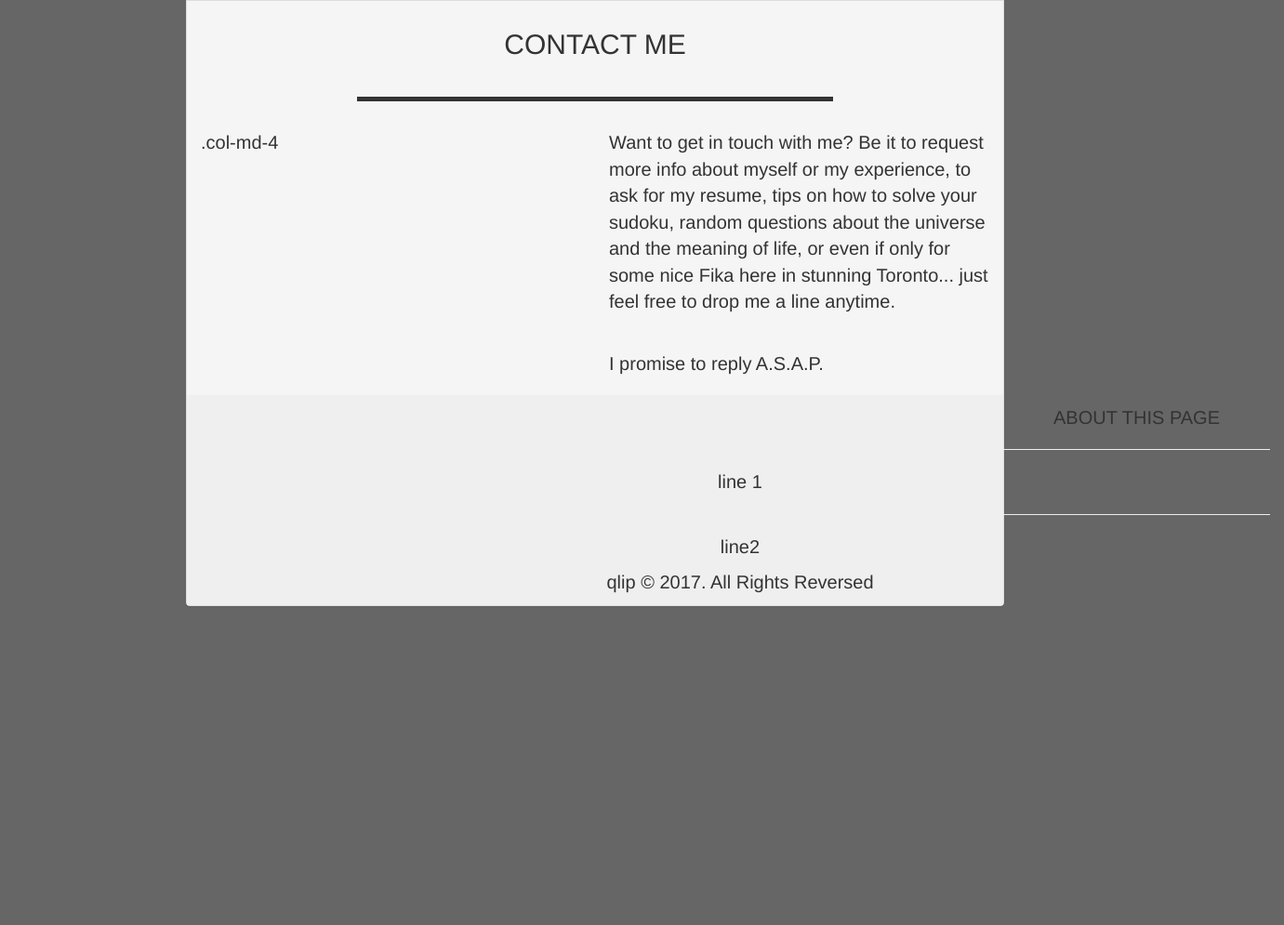
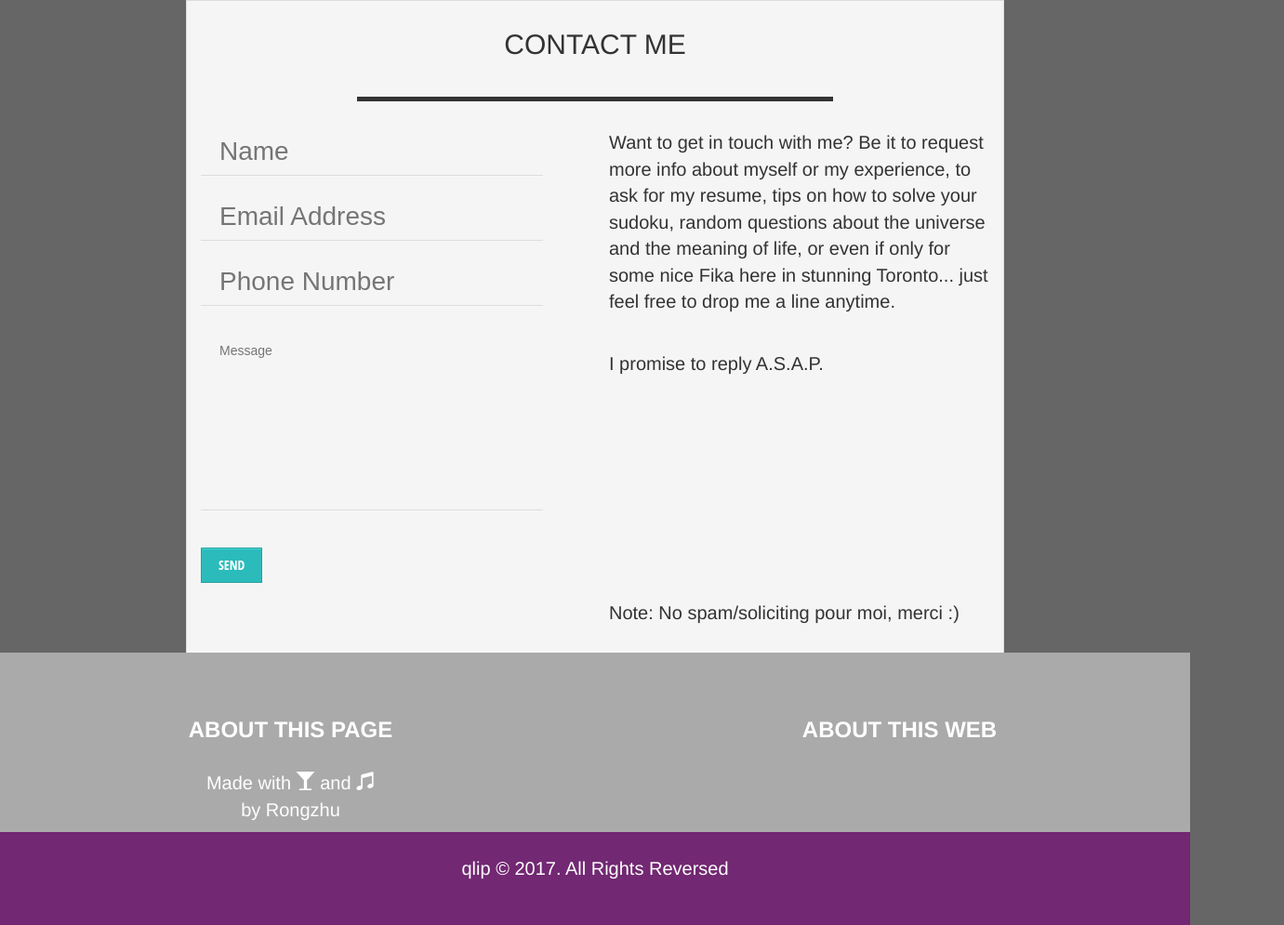
Before and after one commit to tangrongzhu/freeCodeCamp, a plain HTML site: page Personal Portfolio Webpage/index.html in a window 1280 px wide. Shown: the part 1750-2745 px from the top of the page at 93% size, 1381 px wide, since content can reach past the window. Before the commit the page ends 2422 px from the top, so only its background shows below. Drawn offline with nearby package versions, Linux system fonts and the light colour scheme.

Commit message:
update footers
update footers

```diff
--- a/Personal Portfolio Webpage/index.html
+++ b/Personal Portfolio Webpage/index.html
@@ -99,34 +99,42 @@
         <h2 class="text-center">CONTACT ME</h2>
         <hr class="star-bright"></hr>
         <div class="row">
-          <div class="col-md-6">.col-md-4</div>
+          <div class="col-md-6 contactform">
+            <form>
+              <input type="text" name="field1" placeholder="Name" />
+              <input type="text" name="field2" placeholder="Email Address" />
+              <input type="text" name="field3" placeholder="Phone Number" />
+              <textarea placeholder="Message" onkeyup="adjust_textarea(this)"></textarea>
+              <input type="button" value="Send" />
+            </form>
+          </div>
           <div class="col-md-6">
             <p class="text-left">Want to get in touch with me? Be it to request more info about myself or my experience, to ask for my resume, tips on how to solve your sudoku, random questions about the universe and the meaning of life, or even if only for some nice Fika here in stunning Toronto... just feel free to drop me a line anytime.</p>
             <br>
             <p>I promise to reply A.S.A.P.</p>
-            <br>
+            <br><br><br><br><br><br><br><br>
+            <p>Note: No spam/soliciting pour moi, merci :)<p><br>
           </div>
-
         </div>
-
-
     </div>
 
     <footer>
-      <div class="container">
-        <div id="footer-above">
-          ABOUT THIS PAGE
-          <hr>
-          <p>line 1</p>
-          <hr>
-          <p>line2 </p>
+      <div id="footer-above">
+        <div class="row">
+          <div class="col-xs-6">
+            <h3>ABOUT THIS PAGE</h3>
+            <p>Made with <span class="glyphicon glyphicon-glass"></span> and <span class="glyphicon glyphicon-music"></span><br>
+            by Rongzhu</p>
+          </div>
+          <div class="col-xs-6">
+            <h3>ABOUT THIS WEB</h3>
+
+          </div>
         </div>
       </div>
 
-      <div class="container">
-        <div id="footer-below">
-          qlip © 2017. All Rights Reversed
-        </div>
+      <div id="footer-below">
+        <p>qlip © 2017. All Rights Reversed</p>
       </div>
     </footer>
 
@@ -134,5 +142,12 @@
     <script src="https://ajax.googleapis.com/ajax/libs/jquery/1.12.4/jquery.min.js"></script>
     <!-- Include all compiled plugins (below), or include individual files as needed -->
     <script src="js/bootstrap.min.js"></script>
+  <!--     <script type="text/javascript">
+      //auto expand textarea
+      function adjust_textarea(h) {
+          h.style.height = "20px";
+          h.style.height = (h.scrollHeight)+"px";
+      }
+    </script> -->
   </body>
 </html>
--- a/Personal Portfolio Webpage/porfolio.css
+++ b/Personal Portfolio Webpage/porfolio.css
@@ -5,6 +5,10 @@ body {
 	font-size: 20px;
 }
 
+h3{
+	font-weight: bold;
+	font-size: 24px;
+}
 
 .navbar {
 	background-color: #722872 !important;
@@ -62,19 +66,102 @@ body {
 	position: relative;
 	font-size: 30px;
 	font-style: bold;
-}*/
+}
 
 .skills {
 	font-size: 25px;
 	text-align: right;
-
 }
 
+.contactform input[type="text"],
+.contactform input[type="date"],
+.contactform input[type="datetime"],
+.contactform input[type="email"],
+.contactform input[type="number"],
+.contactform input[type="search"],
+.contactform input[type="time"],
+.contactform input[type="url"],
+.contactform input[type="password"],
+.contactform textarea,
+.contactform select
+{
+    box-sizing: border-box;
+    -webkit-box-sizing: border-box;
+    -moz-box-sizing: border-box;
+    outline: none;
+    display: block;
+    width: 90%;
+    padding: 20px;
+    border: none;
+    border-bottom: 1px solid #ddd;
+    background: transparent;
+    margin-bottom: 20px;
+    font: 28px Arial, Helvetica, sans-serif;
+    height: 50px;
+}
+
+.contactform textarea{
+    resize:none;
+    overflow: auto;
+    height:200px;
+}
+
+textarea::placeholder {
+	font: 14px Arial, Helvetica, sans-serif;;
+  	transition: opacity 250ms ease-in-out;
+}
+
+textarea:focus::-webkit-input-placeholder {
+  opacity: 0.5;
+  color: #aaa;
+}
+
+.contactform input[type="button"],
+.contactform input[type="submit"]{
+    -moz-box-shadow: inset 0px 1px 0px 0px #45D6D6;
+    -webkit-box-shadow: inset 0px 1px 0px 0px #45D6D6;
+    box-shadow: inset 0px 1px 0px 0px #45D6D6;
+    background-color: #2CBBBB;
+    border: 1px solid #27A0A0;
+    display: inline-block;
+    cursor: pointer;
+    color: #FFFFFF;
+    font-family: 'Open Sans Condensed', sans-serif;
+    font-size: 14px;
+    padding: 8px 18px;
+    margin-top: 20px;
+    margin-bottom: 60px;
+    text-decoration: none;
+    text-transform: uppercase;
+}
+.contactform input[type="button"]:hover,
+.contactform input[type="submit"]:hover {
+    background:linear-gradient(to bottom, #34CACA 5%, #30C9C9 100%);
+    background-color:#34CACA;
+}
 
 footer {
-	display:block;
+	left: 0;
+	right: 0;
+	width: 100%;
+	height: auto;
 	margin-top: -30px;
-	padding: 1rem;
-	background-color: #efefef;
 	text-align: center;
+	position: absolute;
+	color: #fff;
 }
+
+footer h3{
+	margin-bottom: 30px
+}
+
+#footer-above {
+	background-color: #aaa;
+	padding-top: 50px;
+}
+
+#footer-below {
+	background-color: #722872;
+	height: 100px;
+	padding: 25px 0;
+}
```
